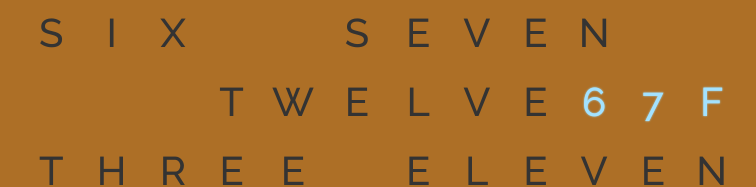
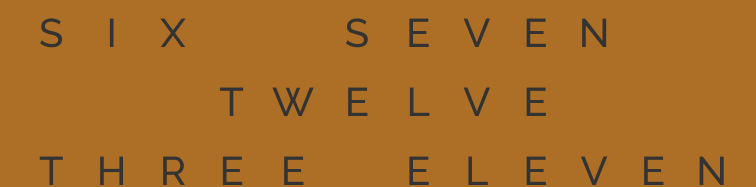
Before and after one commit to danasilver/wordclock, a plain HTML site: page index.html in a window 1280 px wide. Shown: the part 428-615 px from the top of the page, without its empty margins (258-1014 px from the left). Drawn offline with Linux system fonts and the light colour scheme.

Commit message:
Remove temp for now and add content to README.

```diff
--- a/index.html
+++ b/index.html
@@ -103,9 +103,9 @@
           <td class="hour twelve">L</td>
           <td class="hour twelve">V</td>
           <td class="hour twelve">E</td>
-          <td class="degrees digit-one">6</td>
-          <td class="degrees digit-two">7</td>
-          <td class="degrees digit-three">F</td>
+          <td class="degrees digit-one"></td>
+          <td class="degrees digit-two"></td>
+          <td class="degrees digit-three"></td>
         </tr>
         <tr>
           <td class="hour three">T</td>
```
Also changed, not shown: screenshot.png (added), 1 other file.
